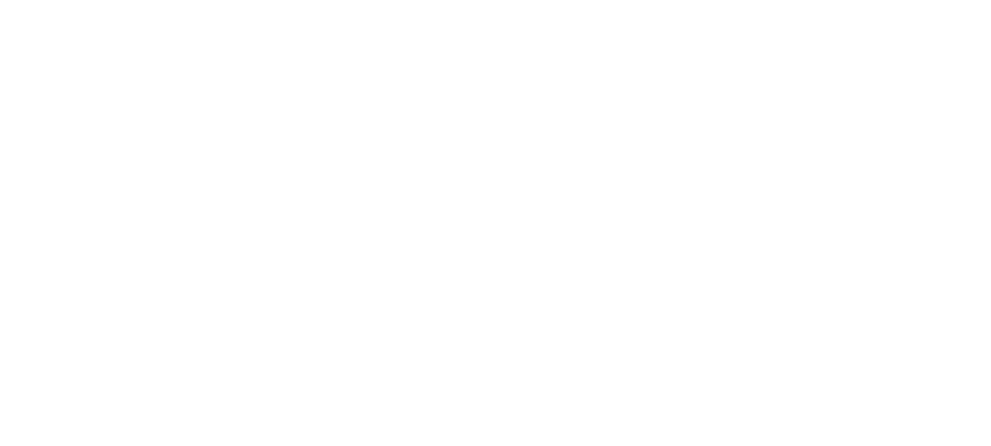
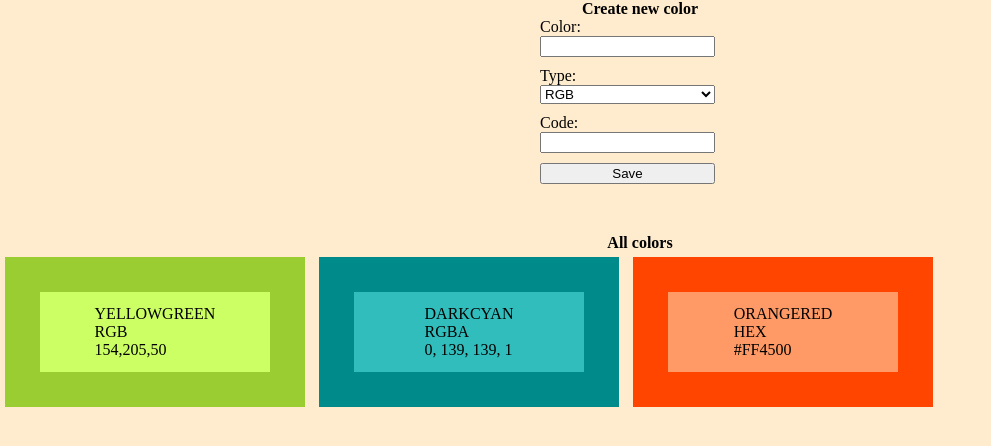
Before and after one commit to Senior-Bogatyrev/hw_11, a plain HTML site: page index.html in a window 1280 px wide. Shown: the whole page, without its empty margins (0-991 px from the left). Drawn offline with Linux system fonts and the light colour scheme.

Commit message:
Вёрстка

```diff
--- a/index.html
+++ b/index.html
@@ -7,6 +7,51 @@
     <link rel="stylesheet" href="style.css">
 </head>
 <body>
+    <div class="contain">
+        <div class="formAdd">
+            <div class="form">
+                <p>Create new color</p>
+                <label for="color">Color:</label>
+                <input type="text" name="color">
+                <label for="type">Type:</label>
+                <select name="type" id="type">
+                    <option value="1">RGB</option>
+                    <option value="2">RGBA</option>
+                    <option value="3">HEX</option>
+                </select>
+                <label for="code">Code:</label>
+                <input type="text" name="code">
+                <button>Save</button>
+            </div>
+        </div>
+        <div id="bottom">
+            <p>All colors</p>
+            <div id="display">
+                <div class="colorBlock">
+                    <div id="yellowgreen">
+                        YELLOWGREEN <br>
+                        RGB <br>
+                        154,205,50
+                    </div>
+                </div>
+                <div class="colorBlock">
+                    <div id="darkcyan">
+                        DARKCYAN <br>
+                        RGBA <br>
+                        0, 139, 139, 1
+                    </div>
+                </div>
+                <div class="colorBlock">
+                    <div id="orangered">
+                        ORANGERED <br>
+                        HEX <br>
+                        #FF4500
+                    </div>
+                </div>
+                </div>
+            </div>
+        </div>
+    </div>
     <script src="app.js"></script>
 </body>
 </html>
--- a/style.css
+++ b/style.css
@@ -0,0 +1,57 @@
+*{
+    margin: 0;
+    box-sizing: border-box;
+}
+.contain{
+    background-color: blanchedalmond;
+    min-height: 100vh;
+    min-width: 100vw;
+}
+.formAdd{
+    display: flex;
+    justify-content: center;
+}
+select,input,button{
+    width: 175px;
+}
+input,select{
+    margin-bottom: 10px;
+}
+.form{
+    max-width: 200px;
+}
+p{
+    text-align: center;
+    font-weight: bold;
+}
+#bottom{
+    margin-top: 50px;
+}
+.display{
+    overflow:hidden;
+}
+.colorBlock{
+    display:inline-block;
+}
+#yellowgreen,#darkcyan,#orangered{
+    min-width: 300px;
+    max-width: 300px;
+    min-height: 150px;
+    max-height: 150px;
+    margin: 5px;
+    display: flex;
+    justify-content: center;
+    align-items: center;
+}
+#yellowgreen{
+    background-color: rgb(204, 255, 100);
+    border: 35px solid rgb(154,205,50);
+}
+#darkcyan{
+    background-color: rgb(50,189,189,1);
+    border: 35px solid rgba(0,139,139,1);
+}
+#orangered{
+    background-color: #ff9a67;
+    border: 35px solid #FF4500;
+}
```
